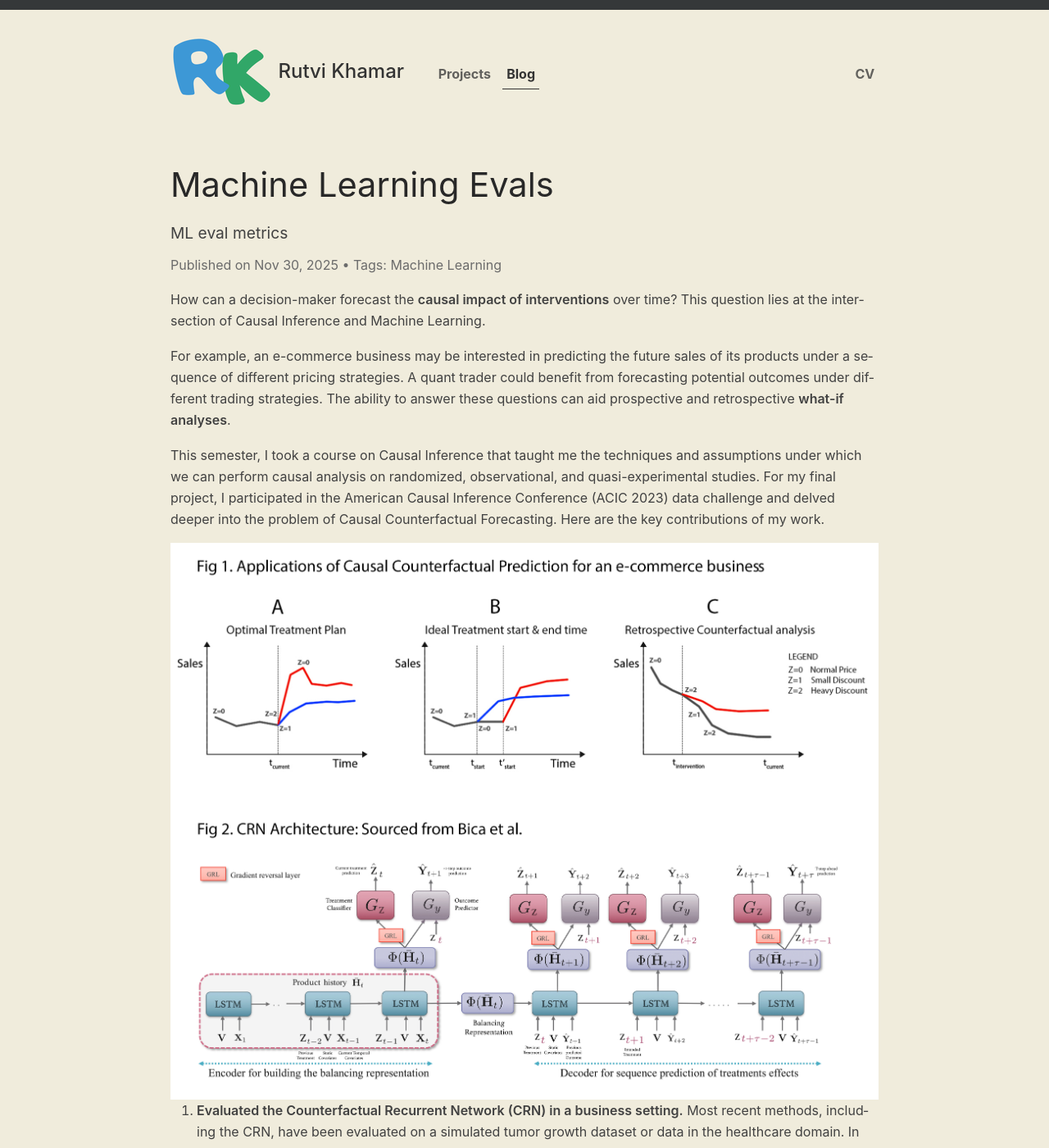
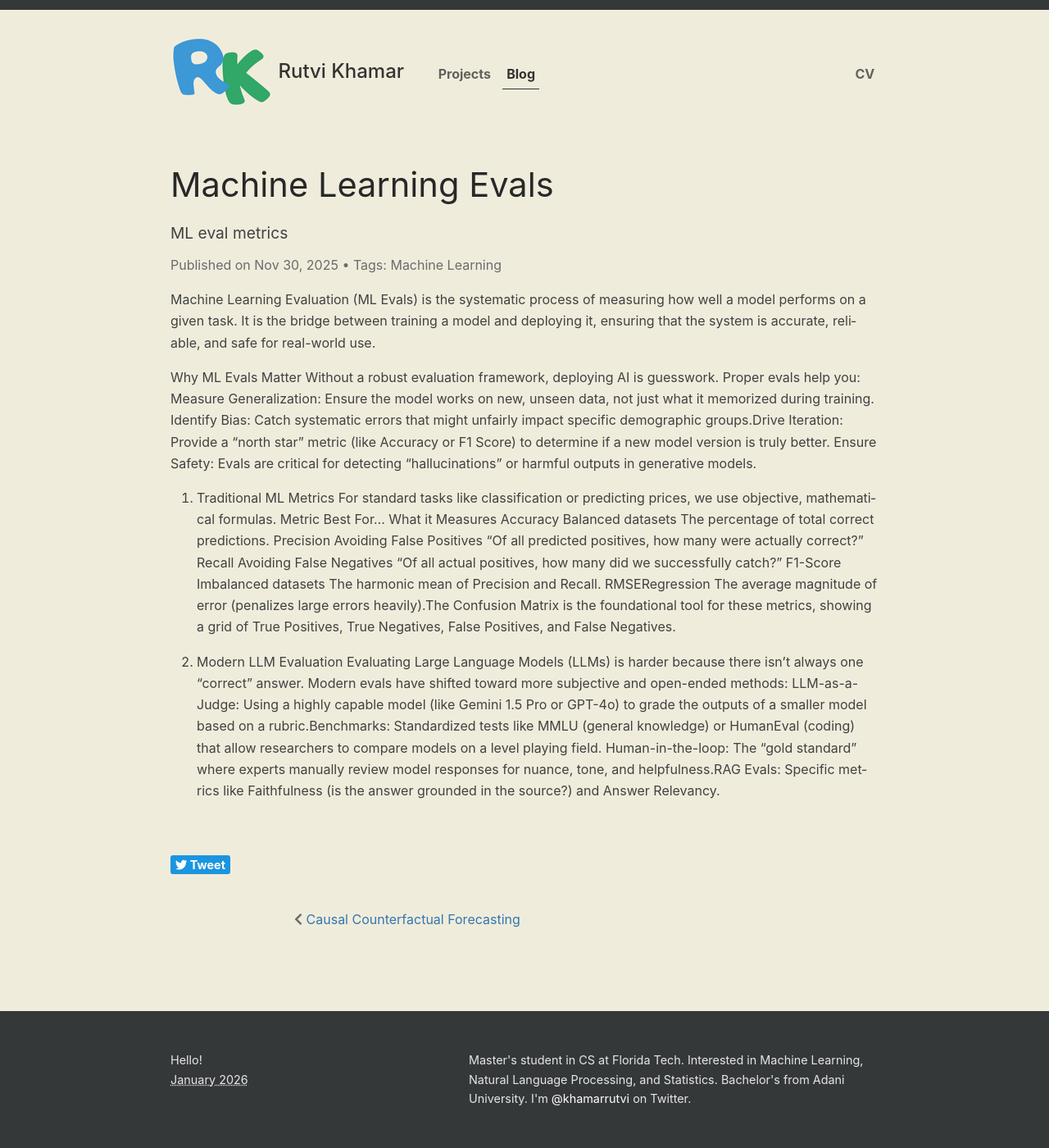
Before and after one commit to rutvi02/rutvi02.github.io, a Jekyll site: the page built from _posts/2025-11-30-MLEvals.markdown, in a window 1280 px wide and 1400 px high. Shown: the whole window at 82% size. Built offline with Jekyll 4.4.1, drawn with Linux system fonts in a browser that asks for light colours; some of the changed text lies outside the part shown.

Commit message:
minor changes

```diff
--- a/_posts/2023-07-04-causal.markdown
+++ b/_posts/2023-07-04-causal.markdown
@@ -26,5 +26,3 @@ The open-source implementation of CRN only works with the simulated tumor datase
 
 3. **Plausibility analysis of causal assumptions.**
 While most studies on counterfactual forecasting list the necessary assumptions for causal claims, the plausibility of these assumptions in real-world settings is not discussed. In this work, I discuss these assumptions in the context of the e-commerce example. Although these methods adjust for time-confounding bias that supervised machine learning methods do not, they make strong assumptions that may not hold in practice. It is therefore prudent to use the term "causal" with caution when describing the predictions of these models.
-
-Check out the [full paper](https://github.com/sargun-nagpal/Causal-Counterfactual-Forecasting-ACIC2023/blob/main/Report.pdf) and [repo](https://github.com/sargun-nagpal/Causal-Counterfactual-Forecasting-ACIC2023).
--- a/_posts/2025-11-30-MLEvals.markdown
+++ b/_posts/2025-11-30-MLEvals.markdown
@@ -6,23 +6,24 @@ tags: [Machine Learning]
 
 ---
 
-How can a decision-maker forecast the **causal impact of interventions** over time? This question lies at the intersection of Causal Inference and Machine Learning.
+Machine Learning Evaluation (ML Evals) is the systematic process of measuring how well a model performs on a given task. It is the bridge between training a model and deploying it, ensuring that the system is accurate, reliable, and safe for real-world use.
 
-For example, an e-commerce business may be interested in predicting the future sales of its products under a sequence of different pricing strategies. A quant trader could benefit from forecasting potential outcomes under different trading strategies. The ability to answer these questions can aid prospective and retrospective **what-if analyses**.
+Why ML Evals Matter
+Without a robust evaluation framework, deploying AI is guesswork. Proper evals help you:
+Measure Generalization: Ensure the model works on new, unseen data, not just what it memorized during training.
+Identify Bias: Catch systematic errors that might unfairly impact specific demographic groups.Drive Iteration: Provide a "north star" metric (like Accuracy or F1 Score) to determine if a new model version is truly better.
+Ensure Safety: Evals are critical for detecting "hallucinations" or harmful outputs in generative models.
 
-This semester, I took a course on Causal Inference that taught me the techniques and assumptions under which we can perform causal analysis on randomized, observational, and quasi-experimental studies. For my final project, I participated in the American Causal Inference Conference (ACIC 2023) data challenge and delved deeper into the problem of Causal Counterfactual Forecasting. Here are the key contributions of my work.
+1. Traditional ML Metrics
+For standard tasks like classification or predicting prices, we use objective, mathematical formulas.
+Metric          Best For...              What it Measures
+Accuracy        Balanced datasets         The percentage of total correct predictions.
+Precision      Avoiding False Positives   "Of all predicted positives, how many were actually correct?"
+Recall         Avoiding False Negatives   "Of all actual positives, how many did we successfully catch?"
+F1-Score       Imbalanced datasets        The harmonic mean of Precision and Recall.
+RMSERegression  The average magnitude of error (penalizes large errors heavily).The Confusion Matrix is the foundational tool for these metrics, showing a grid of True Positives, True Negatives, False Positives, and False Negatives.
 
-<picture>
-<img src="{{ 'images/counterfactual_forecasting.jpg' | relative_url }}" alt="Deep Thinking on the Brooklyn Bridge">
-</picture>
-
-1. **Evaluated the Counterfactual Recurrent Network (CRN) in a business setting.**
-Most recent methods, including the CRN, have been evaluated on a simulated tumor growth dataset or data in the healthcare domain. In this work, I evaluated the model on the ACIC challenge dataset, which mirrors data in an e-commerce business setting.
-
-2. **General purpose implementation of CRN to work with any time-series dataset.**
-The open-source implementation of CRN only works with the simulated tumor dataset. Here I provide a modified script and data processing notebook to repurpose your data to work with CRN.
-
-3. **Plausibility analysis of causal assumptions.**
-While most studies on counterfactual forecasting list the necessary assumptions for causal claims, the plausibility of these assumptions in real-world settings is not discussed. In this work, I discuss these assumptions in the context of the e-commerce example. Although these methods adjust for time-confounding bias that supervised machine learning methods do not, they make strong assumptions that may not hold in practice. It is therefore prudent to use the term "causal" with caution when describing the predictions of these models.
-
-Check out the [full paper](https://github.com/sargun-nagpal/Causal-Counterfactual-Forecasting-ACIC2023/blob/main/Report.pdf) and [repo](https://github.com/sargun-nagpal/Causal-Counterfactual-Forecasting-ACIC2023).
+2. Modern LLM Evaluation
+Evaluating Large Language Models (LLMs) is harder because there isn't always one "correct" answer. Modern evals have shifted toward more subjective and open-ended methods:
+LLM-as-a-Judge: Using a highly capable model (like Gemini 1.5 Pro or GPT-4o) to grade the outputs of a smaller model based on a rubric.Benchmarks: Standardized tests like MMLU (general knowledge) or HumanEval (coding) that allow researchers to compare models on a level playing field.
+Human-in-the-loop: The "gold standard" where experts manually review model responses for nuance, tone, and helpfulness.RAG Evals: Specific metrics like Faithfulness (is the answer grounded in the source?) and Answer Relevancy.
--- a/_publications/2025-breastcancerdetection.html
+++ b/_publications/2025-breastcancerdetection.html
@@ -2,9 +2,9 @@
 layout: publication
 year: 2025
 Paper: https://www.spiedigitallibrary.org/conference-proceedings-of-spie/13412/3046130/Early-breast-cancer-detection-with-ultrasound-using-NMF/10.1117/12.3046130.short
-venue: IEEE
+venue: SPIE
 venue_tags:
-  - IEEE
+  - SPIE
 title: "Breast cancer detection using NMF (Non-negative Matrix Factorization)"
 authors:
   - Rutvi Khamar
@@ -13,8 +13,6 @@ authors:
   - Featured in CDC Hot Topics of the Day -->
 highlight: false
 tags:
-  - NLP
-  - LLM
 <!-- type:
   - Journal
 biorxiv: "2104.07724"
```
Also changed, not shown: _posts/2023-01-10-nyusem1.markdown (deleted, +0 -23 lines), _posts/2023-03-02-nyu1001.markdown (deleted, +0 -23 lines).
